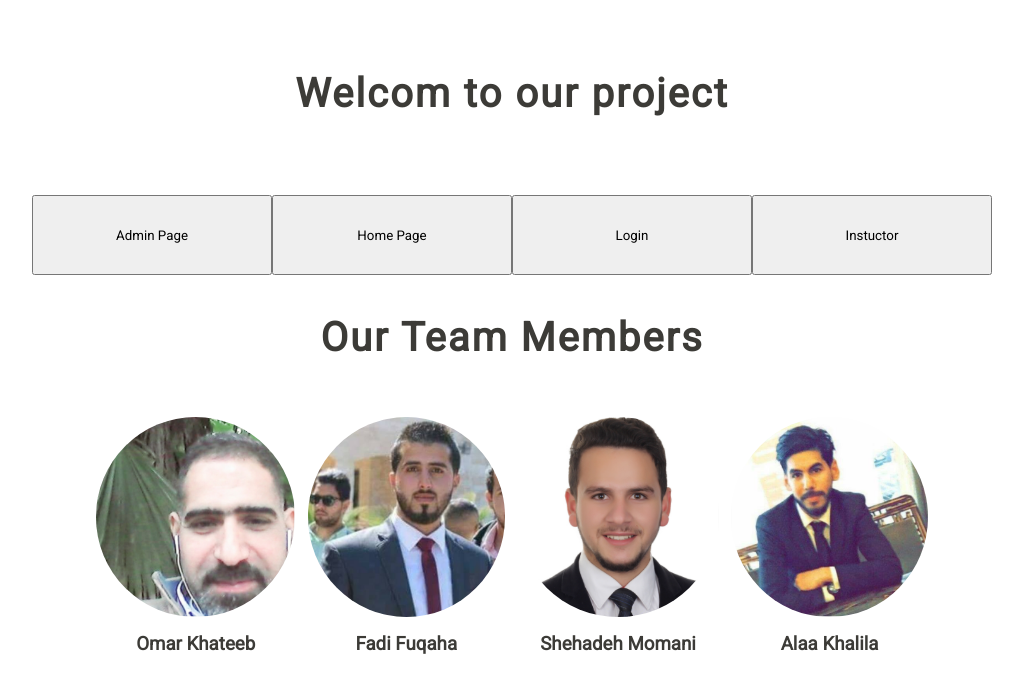
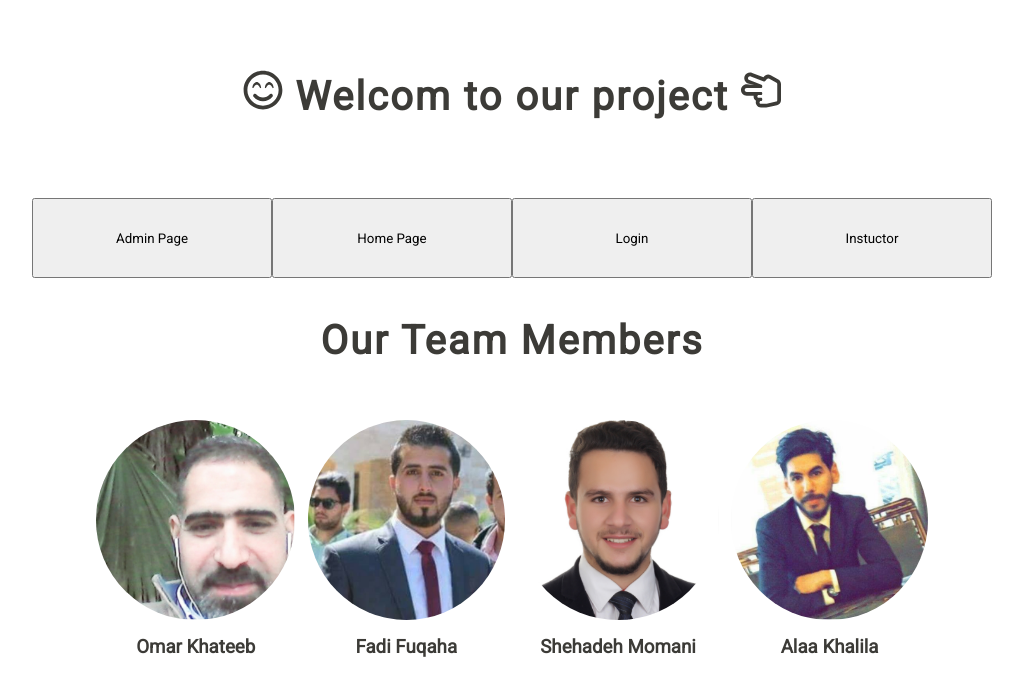
Before and after one commit to Shehadeh-Al-Momani/Grade-A, a React (Create React App) app in the folder Front-End/: page / in a window 1280 px wide. Shown: the top 696 px of the page, without its empty margins (128-1151 px from the left). Built offline with nearby package versions, Linux system fonts and the light colour scheme; the HTML template or start-up script is replaced by a standard one.

Commit message:
make some changes in main page

```diff
--- a/Front-End/src/components/Welcom.js
+++ b/Front-End/src/components/Welcom.js
@@ -4,12 +4,13 @@ import omar from './pics/omar.png';
 import fadi from './pics/fadi.png';
 import shehadeh from './pics/shehadeh.png';
 import { useHistory } from "react-router-dom";
+import { FaRegSmileBeam, FaRegHandScissors } from "react-icons/fa";
 
 const Welcom = () => {
 	const history = useHistory();
 	return (
 		<div className='team'>
-			<h1> Welcom to our project</h1>
+			<h1> <FaRegSmileBeam /> Welcom to our project <FaRegHandScissors /></h1>
 			<div className='welcome'>
 				<button className='wel' onClick={() => history.push('/admin')}>Admin Page</button>
 				<button className='wel' onClick={() => history.push('/students')}>Home Page</button>
```
